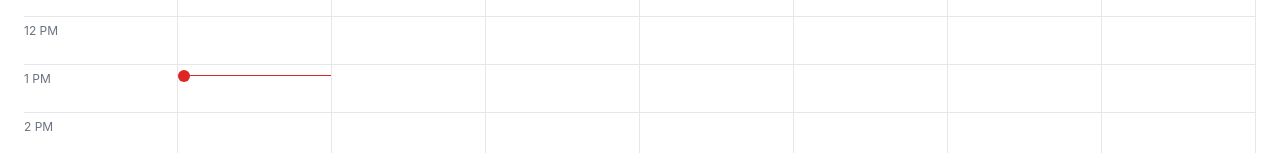
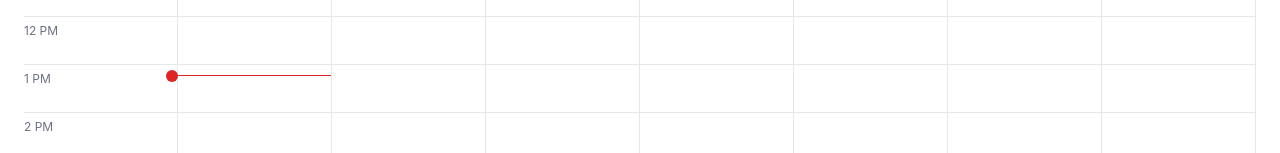
Before and after one commit to mohitshende/calendar, a React (Vite) app: page / in a window 1280 px wide. Shown: the part 799-952 px from the top of the page. Built offline with nearby package versions, Linux system fonts and the light colour scheme.

Commit message:
bugs resolved

```diff
--- a/src/App.tsx
+++ b/src/App.tsx
@@ -1,4 +1,4 @@
-import { useEffect } from "react";
+import { useEffect, useState } from "react";
 import WeekView from "./components/WeekView";
 import { populateIndexedDBWithEvents } from "./services/IndexedDBService";
 
@@ -27,36 +27,44 @@ const calendar_events = [
   {
     id: 4,
     title: "Project Presentation",
-    date: "2023-08-12",
+    date: "2023-08-7",
     start_time: "2:00 PM",
     end_time: "4:00 PM",
   },
   {
     id: 5,
     title: "Client Conference Call",
-    date: "2023-08-18",
+    date: "2023-08-9",
     start_time: "3:30 PM",
     end_time: "4:30 PM",
   },
   {
     id: 6,
     title: "Team Building Event",
-    date: "2023-08-25",
+    date: "2023-08-12",
     start_time: "9:00 AM",
     end_time: "5:00 PM",
   },
 ];
 
 function App() {
+  const [loading, setLoading] = useState(true);
+
   useEffect(() => {
     populateIndexedDBWithEvents(calendar_events)
       .then(() => {
         console.log("IndexedDB populated with events data.");
+        setLoading(false);
       })
       .catch((error) => {
         console.error("Error populating IndexedDB:", error);
+        setLoading(false);
       });
   }, []);
+
+  if (loading) {
+    return <div>Loading...</div>;
+  }
 
   return <WeekView />;
 }
--- a/src/components/CurrentTimeMarker.tsx
+++ b/src/components/CurrentTimeMarker.tsx
@@ -13,7 +13,7 @@ const CurrentTimeMarker = ({ date, hour }: { date: Date; hour: number }) => {
         className="flex items-center h-px bg-red-600"
         style={{ transform: `translateY(${calculateOffset()}px)` }}
       >
-        <p className="bg-red-600 h-[12px] w-[12px] rounded-full"></p>
+        <p className="bg-red-600 h-[12px] w-[12px] rounded-full -translate-x-full"></p>
       </div>
     );
   }
--- a/src/services/IndexedDBService.ts
+++ b/src/services/IndexedDBService.ts
@@ -90,7 +90,6 @@ export function fetchEventDataFromIndexedDB(): Promise<{
         };
 
         getRequest.onsuccess = (event) => {
-          console.log(event);
           const data = (event.target as IDBRequest).result;
           resolve({ calendar_events: data });
         };
```
